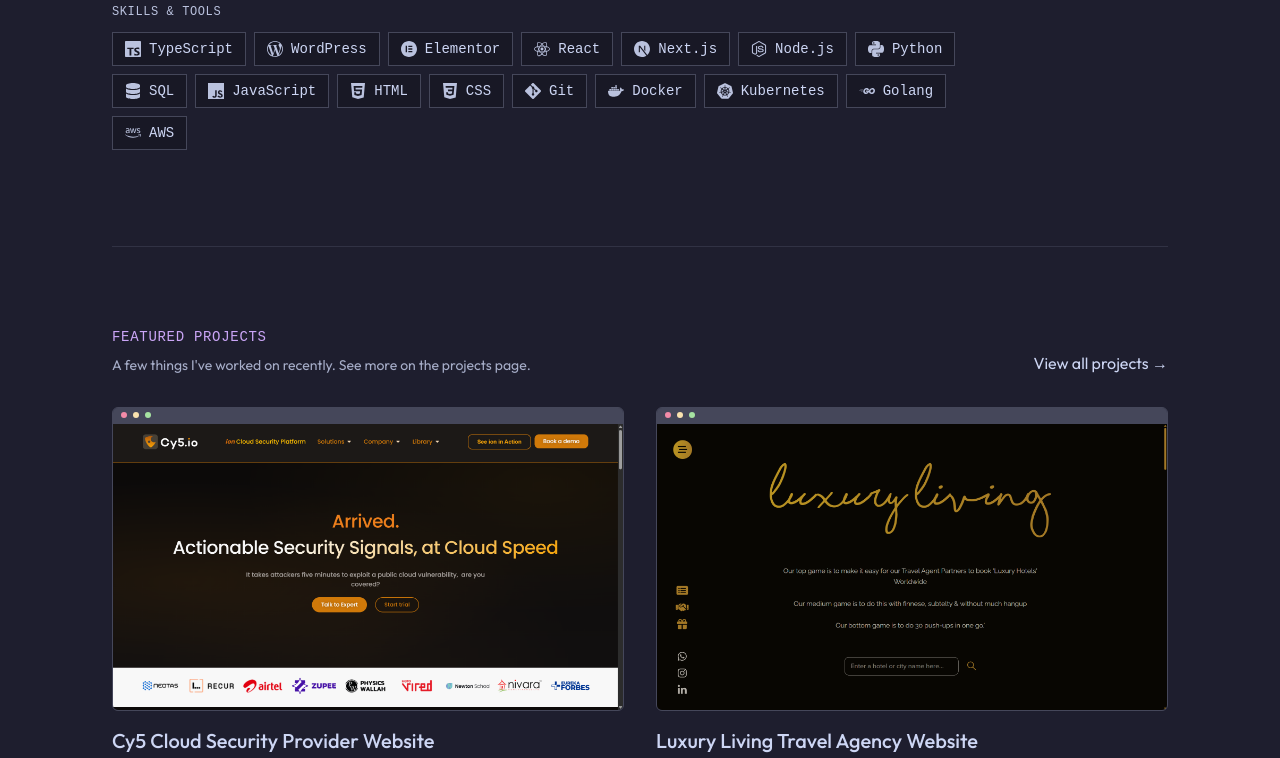
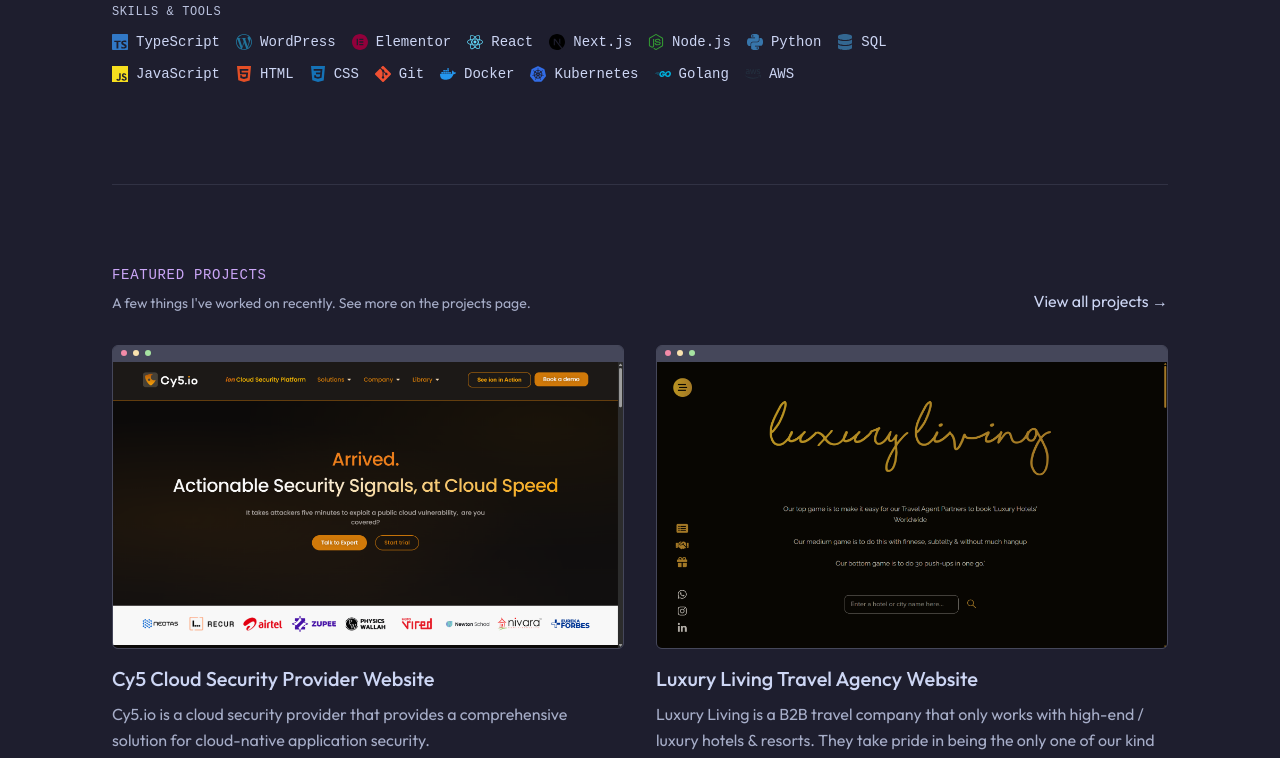
Before and after one commit to aman-git-r/amanrwt, a Next.js app: page / in a window 1280 px wide. Shown: the part 1240-1998 px from the top of the page. Built offline with nearby package versions, Linux system fonts and the light colour scheme.

Commit message:
feat: introduce SkillBadge component for improved skill representation and update skill display in Home, ProjectCard, and ProjectDetailPage components

```diff
--- a/app/components/ProjectCard.tsx
+++ b/app/components/ProjectCard.tsx
@@ -3,6 +3,7 @@
 import type { Project } from '@/app/data/projects';
 import { SKILLS } from '@/app/data/skills';
 import { Button } from '@/app/components/Button';
+import { SkillBadge } from '@/app/components/SkillBadge';
 
 interface ProjectCardProps {
     project: Project;
@@ -40,22 +41,13 @@
             </Link>
             <p className="mt-2 text-base leading-relaxed text-ctp-subtext0">{description}</p>
 
-            <ul className="mt-3 flex flex-wrap gap-2" aria-label="Tech stack">
+            <ul className="mt-3 flex flex-wrap gap-x-4 gap-y-2" aria-label="Tech stack">
                 {techStack.map((skillId) => {
                     const skill = SKILLS[skillId];
                     if (!skill) return null;
-                    const { id, name, Icon } = skill;
-
                     return (
-                        <li
-                            key={id}
-                            className="group flex items-center gap-2 rounded-none border border-ctp-surface1 bg-ctp-mantle px-3 py-1.5 font-mono text-sm text-ctp-text transition-all duration-200 hover:-translate-y-0.5 hover:border-ctp-mauve hover:text-ctp-mauve in-[.theme-mocha]:hover:bg-ctp-surface0"
-                        >
-                            <Icon
-                                className="size-4 shrink-0 text-ctp-subtext1 transition-colors duration-200 group-hover:text-ctp-mauve"
-                                aria-hidden
-                            />
-                            <span>{name}</span>
+                        <li key={skill.id}>
+                            <SkillBadge skill={skill} />
                         </li>
                     );
                 })}
--- /dev/null
+++ b/app/components/SkillBadge.tsx
@@ -0,0 +1,25 @@
+import type { Skill } from '@/app/data/skills';
+
+interface SkillBadgeProps {
+    skill: Skill;
+}
+
+export function SkillBadge({ skill }: SkillBadgeProps) {
+    const { name, Icon, color, url } = skill;
+    return (
+        <a
+            href={url}
+            target="_blank"
+            rel="noopener noreferrer"
+            className="inline-flex items-center gap-2 font-mono text-sm text-ctp-text transition-transform duration-200 hover:scale-105"
+            title={name}
+        >
+            <Icon
+                className="size-4 shrink-0"
+                style={{ color }}
+                aria-hidden
+            />
+            <span>{name}</span>
+        </a>
+    );
+}
--- a/app/data/skills.ts
+++ b/app/data/skills.ts
@@ -39,25 +39,29 @@
     id: SkillId;
     name: string;
     Icon: React.ComponentType<React.SVGProps<SVGSVGElement> | { className?: string }>;
+    /** Brand color (hex) for the icon */
+    color: string;
+    /** Official or docs URL for the technology */
+    url: string;
 }
 
 export const SKILLS: Record<SkillId, Skill> = {
-    typescript: { id: 'typescript', name: 'TypeScript', Icon: SiTypescript },
-    wordpress: { id: 'wordpress', name: 'WordPress', Icon: SiWordpress },
-    elementor: { id: 'elementor', name: 'Elementor', Icon: SiElementor },
-    react: { id: 'react', name: 'React', Icon: SiReact },
-    nextjs: { id: 'nextjs', name: 'Next.js', Icon: SiNextdotjs },
-    nodejs: { id: 'nodejs', name: 'Node.js', Icon: SiNodedotjs },
-    python: { id: 'python', name: 'Python', Icon: SiPython },
-    sql: { id: 'sql', name: 'SQL', Icon: FaDatabase },
-    javascript: { id: 'javascript', name: 'JavaScript', Icon: SiJavascript },
-    html: { id: 'html', name: 'HTML', Icon: SiHtml5 },
-    css: { id: 'css', name: 'CSS', Icon: SiCss3 },
-    git: { id: 'git', name: 'Git', Icon: SiGit },
-    docker: { id: 'docker', name: 'Docker', Icon: SiDocker },
-    kubernetes: { id: 'kubernetes', name: 'Kubernetes', Icon: SiKubernetes },
-    golang: { id: 'golang', name: 'Golang', Icon: SiGo },
-    aws: { id: 'aws', name: 'AWS', Icon: SiAmazonwebservices },
+    typescript: { id: 'typescript', name: 'TypeScript', Icon: SiTypescript, color: '#3178C6', url: 'https://www.typescriptlang.org' },
+    wordpress: { id: 'wordpress', name: 'WordPress', Icon: SiWordpress, color: '#21759B', url: 'https://wordpress.org' },
+    elementor: { id: 'elementor', name: 'Elementor', Icon: SiElementor, color: '#92003B', url: 'https://elementor.com' },
+    react: { id: 'react', name: 'React', Icon: SiReact, color: '#61DAFB', url: 'https://react.dev' },
+    nextjs: { id: 'nextjs', name: 'Next.js', Icon: SiNextdotjs, color: '#000000', url: 'https://nextjs.org' },
+    nodejs: { id: 'nodejs', name: 'Node.js', Icon: SiNodedotjs, color: '#339933', url: 'https://nodejs.org' },
+    python: { id: 'python', name: 'Python', Icon: SiPython, color: '#3776AB', url: 'https://www.python.org' },
+    sql: { id: 'sql', name: 'SQL', Icon: FaDatabase, color: '#336791', url: 'https://en.wikipedia.org/wiki/SQL' },
+    javascript: { id: 'javascript', name: 'JavaScript', Icon: SiJavascript, color: '#F7DF1E', url: 'https://developer.mozilla.org/en-US/docs/Web/JavaScript' },
+    html: { id: 'html', name: 'HTML', Icon: SiHtml5, color: '#E34F26', url: 'https://developer.mozilla.org/en-US/docs/Web/HTML' },
+    css: { id: 'css', name: 'CSS', Icon: SiCss3, color: '#1572B6', url: 'https://developer.mozilla.org/en-US/docs/Web/CSS' },
+    git: { id: 'git', name: 'Git', Icon: SiGit, color: '#F05032', url: 'https://git-scm.com' },
+    docker: { id: 'docker', name: 'Docker', Icon: SiDocker, color: '#2496ED', url: 'https://www.docker.com' },
+    kubernetes: { id: 'kubernetes', name: 'Kubernetes', Icon: SiKubernetes, color: '#326CE5', url: 'https://kubernetes.io' },
+    golang: { id: 'golang', name: 'Golang', Icon: SiGo, color: '#00ADD8', url: 'https://go.dev' },
+    aws: { id: 'aws', name: 'AWS', Icon: SiAmazonwebservices, color: '#232F3E', url: 'https://aws.amazon.com' },
 } as const;
 
 export const skillsList = Object.values(SKILLS);
--- a/app/page.tsx
+++ b/app/page.tsx
@@ -1,6 +1,7 @@
 import Link from "next/link";
 import { Button } from "@/app/components/Button";
 import { ProjectCard } from "@/app/components/ProjectCard";
+import { SkillBadge } from "@/app/components/SkillBadge";
 import { skillsList } from "@/app/data/skills";
 import { projects } from "@/app/data/projects";
 import {
@@ -87,17 +88,10 @@
                             <h3 className="font-mono text-xs font-medium uppercase tracking-wider text-ctp-subtext1">
                                 Skills & tools
                             </h3>
-                            <ul className="mt-3 flex w-4/5 flex-wrap gap-2">
-                                {skillsList.map(({ id, name, Icon }) => (
-                                    <li
-                                        key={id}
-                                        className="group flex items-center gap-2 rounded-none border border-ctp-surface1 bg-ctp-mantle px-3 py-1.5 font-mono text-sm text-ctp-text transition-all duration-200 hover:-translate-y-0.5 hover:border-ctp-mauve hover:text-ctp-mauve in-[.theme-mocha]:hover:bg-ctp-surface0"
-                                    >
-                                        <Icon
-                                            className="size-4 shrink-0 text-ctp-subtext1 transition-colors duration-200 group-hover:text-ctp-mauve"
-                                            aria-hidden
-                                        />
-                                        <span>{name}</span>
+                            <ul className="mt-3 flex w-4/5 flex-wrap gap-x-4 gap-y-2">
+                                {skillsList.map((skill) => (
+                                    <li key={skill.id}>
+                                        <SkillBadge skill={skill} />
                                     </li>
                                 ))}
                             </ul>
--- a/app/projects/[id]/page.tsx
+++ b/app/projects/[id]/page.tsx
@@ -9,6 +9,7 @@
 } from '@/app/data/projects';
 import { SKILLS } from '@/app/data/skills';
 import { Button } from '@/app/components/Button';
+import { SkillBadge } from '@/app/components/SkillBadge';
 
 export function generateStaticParams() {
     return projects.map((p) => ({ id: p.id }));
@@ -120,18 +121,13 @@
                     {description}
                 </p>
 
-                <ul className="mt-6 flex flex-wrap gap-2" aria-label="Tech stack">
+                <ul className="mt-6 flex flex-wrap gap-x-4 gap-y-2" aria-label="Tech stack">
                     {techStack.map((skillId) => {
                         const skill = SKILLS[skillId];
                         if (!skill) return null;
-                        const { id: skillIdKey, name, Icon } = skill;
                         return (
-                            <li
-                                key={skillIdKey}
-                                className="flex items-center gap-2 rounded-none border border-ctp-surface1 bg-ctp-mantle px-3 py-1.5 font-mono text-sm text-ctp-text"
-                            >
-                                <Icon className="size-4 shrink-0 text-ctp-subtext1" aria-hidden />
-                                <span>{name}</span>
+                            <li key={skill.id}>
+                                <SkillBadge skill={skill} />
                             </li>
                         );
                     })}
```
